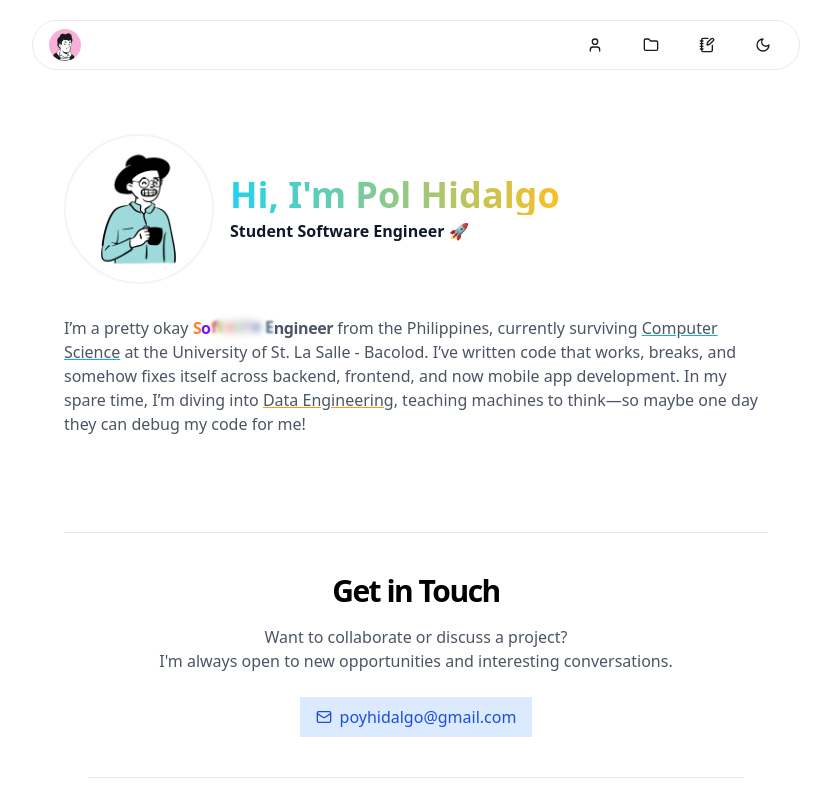
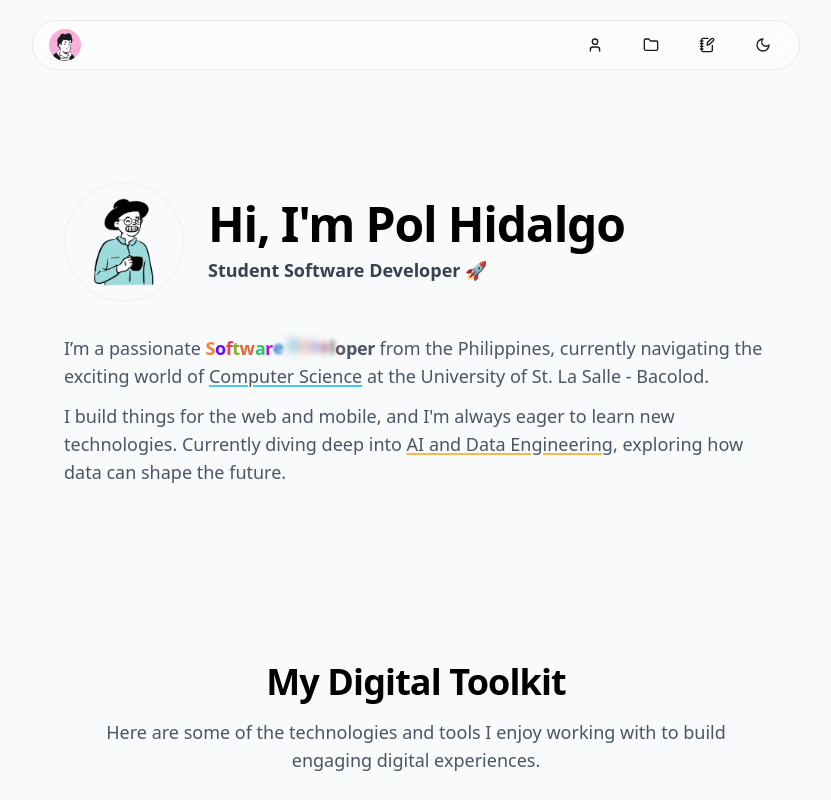
Before and after one commit to Polqt/portfolio, a Next.js app: page / in a window 1280 px wide. Shown: the top 800 px of the page, without its empty margins (224-1055 px from the left). Built offline with nearby package versions, Linux system fonts and the light colour scheme.

Commit message:
chore: update Home, Hero, and Footer components; enhance layout and styling; reintroduce TechStack component

```diff
--- a/app/page.tsx
+++ b/app/page.tsx
@@ -2,7 +2,7 @@ import Header from '@/components/Header';
 import { Metadata } from 'next';
 import Hero from '@/components/Hero';
 import Footer from '@/components/Footer';
-// import TechStack from '@/components/TechStack';
+import TechStack from '@/components/TechStack';
 
 export const metadata: Metadata = {
   title: 'Home | Janpol Hidalgo',
@@ -10,17 +10,29 @@ export const metadata: Metadata = {
 
 export default function Home() {
   return (
-    <div className="min-h-screen flex flex-col">
+    <div className="min-h-screen flex flex-col bg-gray-50 dark:bg-neutral-900">
       <Header />
-      <div className="w-full flex flex-col max-w-3xl mx-auto pt-10 md:pt-16 px-4 sm:px-6 lg:px-8">
-        <Hero />
-        <div className='mt-8'>
-          {/* <TechStack /> */}
+      <main className="flex-grow">
+        <div className="w-full max-w-3xl mx-auto px-4 sm:px-6 lg:px-8 flex flex-col">
+          <section className="py-10 md:py-16">
+            <Hero />
+          </section>
+
+          <section className="py-12 md:py-16 text-center">
+            <h2 className="text-3xl font-bold tracking-tight text-black dark:text-white sm:text-4xl mb-4">
+              My Digital Toolkit
+            </h2>
+            <p className="max-w-2xl mx-auto text-lg text-gray-600 dark:text-gray-300 mb-10 md:mb-12">
+              Here are some of the technologies and tools I enjoy working with
+              to build engaging digital experiences.
+            </p>
+            <div className="h-[30rem] md:h-[35rem] w-full">
+              <TechStack />
+            </div>
+          </section>
         </div>
-        <div className="pt-10 md:pt-16">
-          <Footer />
-        </div>
-      </div>
+      </main>
+      <Footer />
     </div>
   );
 }
--- a/components/Footer.tsx
+++ b/components/Footer.tsx
@@ -5,15 +5,15 @@ export default function Footer() {
   const currentYear = new Date().getFullYear();
 
   return (
-    <footer className="w-full max-w-3xl mx-auto px-4 sm:px-6 px:8 border-t border-gray-200 dark:border-neutral-700 pt-10 pb-6">
+    <footer className="w-full max-w-3xl mx-auto px-4 sm:px-6 lg:px-8 border-t border-gray-200 dark:border-neutral-700 pt-10 pb-6">
       <div className="flex flex-col items-center gap-6">
         <div className="text-center max-w-2xl">
           <h3 className="text-2xl font-bold tracking-tighter sm:text-3xl text-black dark:text-white mb-4">
             Get in Touch
           </h3>
           <p className="text-gray-600 dark:text-gray-300 mb-6">
-            Want to collaborate or discuss a project? <br/> I&apos;m always open to
-            new opportunities and interesting conversations.
+            Want to collaborate or discuss a project? <br /> I&apos;m always
+            open to new opportunities and interesting conversations.
           </p>
 
           <div className="flex flex-col sm:flex-row items-center justify-center gap-4 mb-4">
--- a/components/Hero.tsx
+++ b/components/Hero.tsx
@@ -1,40 +1,44 @@
-import Image from "next/image";
-import { ColourfulText } from "./ui/colourful-text";
+import Image from 'next/image';
+import { ColourfulText } from './ui/colourful-text';
 
 export default function Hero() {
   return (
-    <>
-      <div className="flex items-center gap-x-4">
+    <section className="py-8 md:py-12">
+      <div className="flex flex-col sm:flex-row items-center gap-x-6 gap-y-4">
         <Image
           src={'/AvatarCoffee.png'}
           alt="Pol Hidalgo"
-          width={150}
-          height={150}
+          width={120}
+          height={120}
           className="border-2 border-gray-100 shrink-0 rounded-full dark:border-neutral-800"
+          priority
         />
-        <div className="flex flex-col">
-          <h2 className="text-2xl font-bold sm:text-4xl text-transparent relative bg-clip-text bg-gradient-to-r z-70 from-cyan-400 to-amber-400">
+        <div className="flex flex-col text-center sm:text-left">
+          <h1 className="text-3xl font-bold tracking-tight sm:text-4xl lg:text-5xl text-black dark:text-white">
             Hi, I&apos;m Pol Hidalgo
+          </h1>
+          <h2 className="mt-2 text-lg font-semibold text-gray-700 dark:text-gray-400">
+            Student Software Developer 🚀
           </h2>
-          <h5 className="mt-1 text-base font-semibold text-gray-900 dark:text-gray-400">
-            Student Software Engineer 🚀
-          </h5>
         </div>
       </div>
-      <div className="mt-8 text-gray-600 dark:text-neutral-300 max-w-full text-pretty">
-        I’m a pretty okay{' '}
-        <span className="font-bold text-base">
-          <ColourfulText text="Software Engineer" />
-        </span>{' '}
-        from the Philippines, currently surviving{' '}
-        <span className="underline decoration-cyan-500">Computer Science</span>{' '}
-        at the University of St. La Salle - Bacolod. I’ve written code that
-        works, breaks, and somehow fixes itself across backend, frontend, and
-        now mobile app development. In my spare time, I’m diving into{' '}
-        <span className="underline decoration-amber-500">Data Engineering</span>
-        , teaching machines to think—so maybe one day they can debug my code for
-        me!
+      <div className="mt-8 text-gray-600 dark:text-neutral-300 max-w-full text-pretty text-base md:text-lg leading-relaxed">
+        <p>
+          I’m a passionate{' '}
+          <span className="font-semibold">
+            <ColourfulText text="Software Developer" />
+          </span>{' '}
+          from the Philippines, currently navigating the exciting world of{' '}
+          <span className="underline decoration-cyan-500/70 decoration-2 underline-offset-2">Computer Science</span>{' '}
+          at the University of St. La Salle - Bacolod.
+        </p>
+        <p className="mt-3">
+          I build things for the web and mobile, and I&apos;m always eager to learn new technologies.
+          Currently diving deep into{' '}
+          <span className="underline decoration-amber-500/70 decoration-2 underline-offset-2">AI and Data Engineering</span>
+          , exploring how data can shape the future.
+        </p>
       </div>
-    </>
+    </section>
   );
 }
--- a/components/Links.tsx
+++ b/components/Links.tsx
@@ -1,3 +1,7 @@
 export default function Links() {
-  return <div></div>;
+  return (
+    <div>
+
+    </div>
+  );
 }
```
